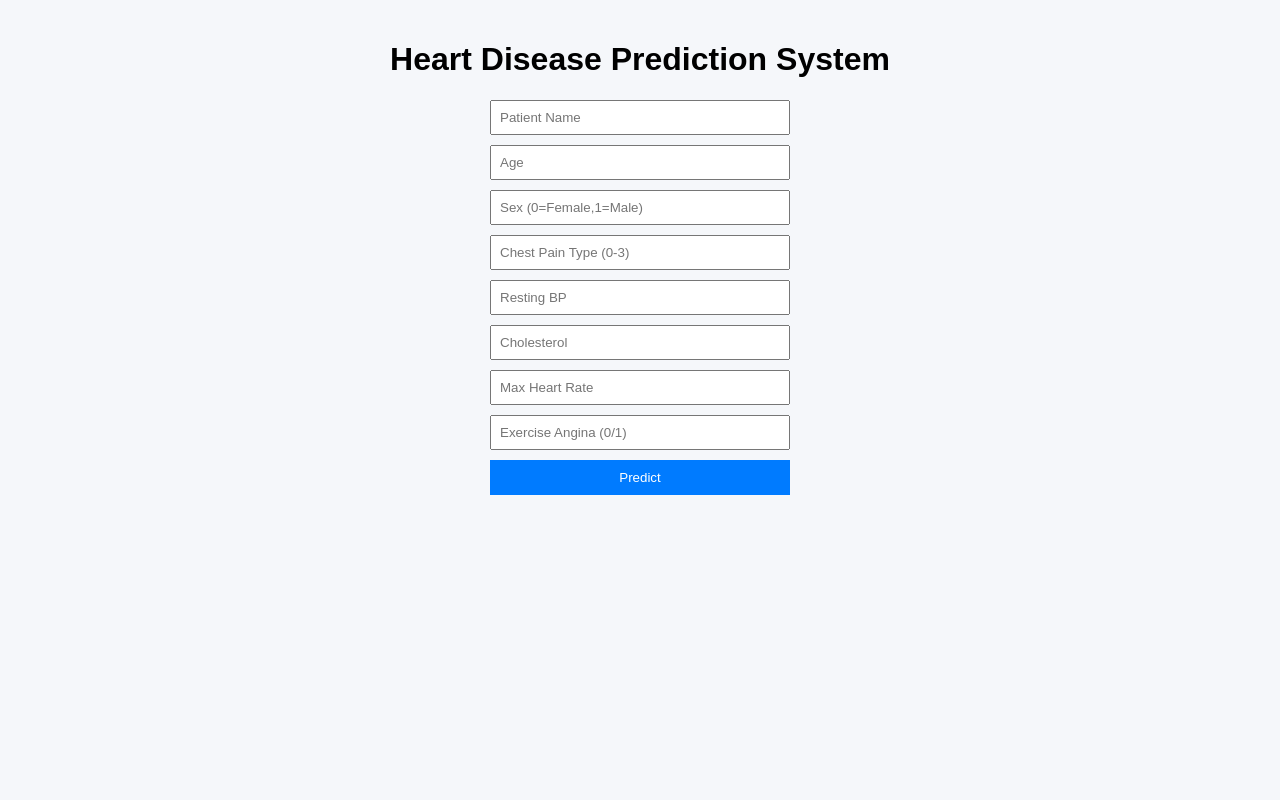
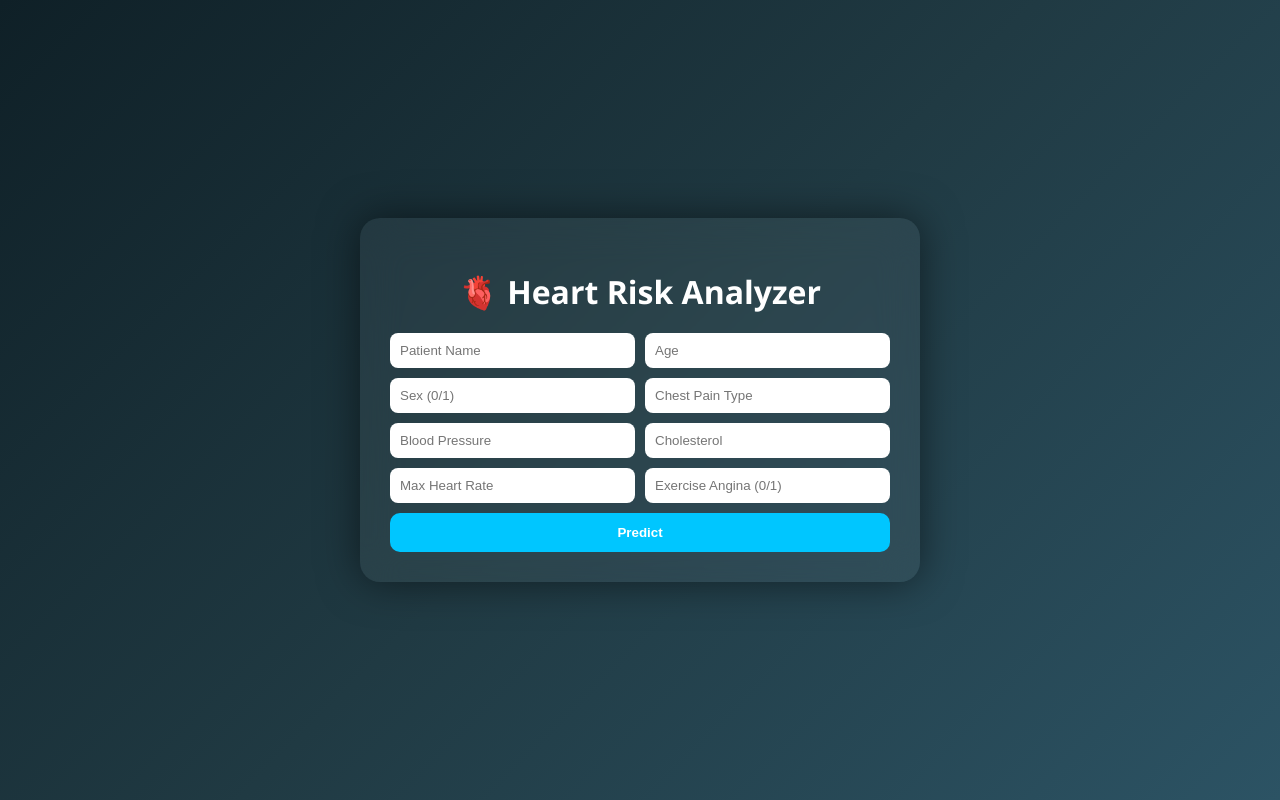
Before and after one commit to saisravanthikondaviti-web/heartdisease, a React (Create React App) app: page / in a window 1280 px wide. Built offline with nearby package versions, Linux system fonts and the light colour scheme.

Commit message:
second commit

```diff
--- a/src/App.css
+++ b/src/App.css
@@ -1,48 +1,177 @@
 body {
-  font-family: Arial, sans-serif;
-  background: #f5f7fa;
+  margin: 0;
+  font-family: 'Segoe UI', sans-serif;
+  background: linear-gradient(135deg, #0f2027, #203a43, #2c5364);
+  color: white;
 }
 
-.app {
-  text-align: center;
-  padding: 20px;
+.app-container {
+  display: flex;
+  justify-content: center;
+  align-items: center;
+  min-height: 100vh;
 }
 
-.form {
-  display: flex;
-  flex-direction: column;
-  width: 300px;
-  margin: auto;
+.card {
+  background: rgba(255, 255, 255, 0.05);
+  backdrop-filter: blur(20px);
+  padding: 30px;
+  border-radius: 20px;
+  width: 500px;
+  box-shadow: 0 0 40px rgba(0,0,0,0.5);
+}
+
+.title {
+  text-align: center;
+  margin-bottom: 20px;
+}
+
+.form-grid {
+  display: grid;
+  grid-template-columns: 1fr 1fr;
   gap: 10px;
 }
 
 input {
-  padding: 8px;
+  padding: 10px;
+  border-radius: 8px;
+  border: none;
+  outline: none;
 }
 
 button {
-  padding: 10px;
-  background: #007bff;
+  grid-column: span 2;
+  padding: 12px;
+  background: #00c6ff;
+  border: none;
+  border-radius: 10px;
   color: white;
-  border: none;
+  font-weight: bold;
   cursor: pointer;
+  transition: 0.3s;
+}
+
+button:hover {
+  background: #0072ff;
 }
 
 .result-card {
   margin-top: 20px;
   padding: 20px;
-  width: 400px;
-  margin-left: auto;
-  margin-right: auto;
-  border-radius: 10px;
+  border-radius: 15px;
+  text-align: center;
+  transition: 0.3s;
 }
 
 .high {
-  background-color: #ffcccc;
-  border: 2px solid red;
+  background: rgba(255, 0, 0, 0.15);
+  box-shadow: 0 0 25px red;
 }
 
 .low {
-  background-color: #ccffcc;
-  border: 2px solid green;
+  background: rgba(0, 255, 0, 0.15);
+  box-shadow: 0 0 25px lime;
 }
+
+/* HEART SHAPE */
+.heart {
+  width: 60px;
+  height: 60px;
+  background: red;
+  position: relative;
+  transform: rotate(-45deg);
+  margin: 20px auto;
+  animation: beat 1s infinite;
+}
+
+.heart:before,
+.heart:after {
+  content: "";
+  width: 60px;
+  height: 60px;
+  background: red;
+  border-radius: 50%;
+  position: absolute;
+}
+
+.heart:before {
+  top: -30px;
+  left: 0;
+}
+
+.heart:after {
+  left: 30px;
+  top: 0;
+}
+
+.safe {
+  background: lime;
+}
+
+.safe:before,
+.safe:after {
+  background: lime;
+}
+
+@keyframes beat {
+  0% { transform: scale(1) rotate(-45deg); }
+  50% { transform: scale(1.2) rotate(-45deg); }
+  100% { transform: scale(1) rotate(-45deg); }
+}
+
+/* MODAL OVERLAY */
+.modal-overlay {
+  position: fixed;
+  top: 0;
+  left: 0;
+  width: 100%;
+  height: 100%;
+  background: rgba(0,0,0,0.7);
+  backdrop-filter: blur(6px);
+  display: flex;
+  justify-content: center;
+  align-items: center;
+  animation: fadeIn 0.3s ease-in-out;
+  z-index: 1000;
+}
+
+/* MODAL CARD */
+.modal {
+  background: rgba(20, 20, 20, 0.95);
+  padding: 30px;
+  border-radius: 20px;
+  width: 500px;
+  position: relative;
+  animation: popUp 0.3s ease-in-out;
+}
+
+/* CLOSE BUTTON */
+.close-btn {
+  position: absolute;
+  top: 15px;
+  right: 20px;
+  font-size: 24px;
+  cursor: pointer;
+  color: white;
+}
+
+.close-btn:hover {
+  color: red;
+}
+
+/* ANIMATIONS */
+@keyframes popUp {
+  0% {
+    transform: scale(0.7);
+    opacity: 0;
+  }
+  100% {
+    transform: scale(1);
+    opacity: 1;
+  }
+}
+
+@keyframes fadeIn {
+  from { opacity: 0; }
+  to { opacity: 1; }
+}
--- a/src/App.js
+++ b/src/App.js
@@ -4,8 +4,7 @@ import "./App.css";
 
 function App() {
   return (
-    <div className="app">
-      <h1>Heart Disease Prediction System</h1>
+    <div className="app-container">
       <PredictionForm />
     </div>
   );
--- a/src/components/PredictionForm.js
+++ b/src/components/PredictionForm.js
@@ -16,6 +16,7 @@ function PredictionForm() {
   });
 
   const [result, setResult] = useState(null);
+  const [showModal, setShowModal] = useState(false);
 
   const handleChange = (e) => {
     setFormData({
@@ -44,26 +45,37 @@ function PredictionForm() {
 
     const data = await response.json();
     setResult(data);
+    setShowModal(true);
   };
 
   return (
-    <div>
-      <form onSubmit={handleSubmit} className="form">
+    <>
+      <div className="card">
+        <h1 className="title">🫀 Heart Risk Analyzer</h1>
 
+        <form onSubmit={handleSubmit} className="form-grid">
           <input name="name" placeholder="Patient Name" onChange={handleChange} required />
           <input name="age" placeholder="Age" onChange={handleChange} required />
-        <input name="sex" placeholder="Sex (0=Female,1=Male)" onChange={handleChange} required />
-        <input name="cp" placeholder="Chest Pain Type (0-3)" onChange={handleChange} required />
-        <input name="trestbps" placeholder="Resting BP" onChange={handleChange} required />
+          <input name="sex" placeholder="Sex (0/1)" onChange={handleChange} required />
+          <input name="cp" placeholder="Chest Pain Type" onChange={handleChange} required />
+          <input name="trestbps" placeholder="Blood Pressure" onChange={handleChange} required />
           <input name="chol" placeholder="Cholesterol" onChange={handleChange} required />
           <input name="thalach" placeholder="Max Heart Rate" onChange={handleChange} required />
           <input name="exang" placeholder="Exercise Angina (0/1)" onChange={handleChange} required />
 
           <button type="submit">Predict</button>
         </form>
+      </div>
 
-      {result && <ResultCard result={result} name={formData.name} />}
+      {showModal && (
+        <div className="modal-overlay">
+          <div className="modal">
+            <span className="close-btn" onClick={() => setShowModal(false)}>×</span>
+            <ResultCard result={result} name={formData.name} />
           </div>
+        </div>
+      )}
+    </>
   );
 }
 
--- a/src/components/ResultCard.js
+++ b/src/components/ResultCard.js
@@ -5,12 +5,15 @@ function ResultCard({ result, name }) {
 
   return (
     <div className={`result-card ${isHighRisk ? "high" : "low"}`}>
-      <h2>Patient: {name}</h2>
+
+      <div className={`heart ${isHighRisk ? "danger" : "safe"}`}></div>
+
+      <h2>{name}</h2>
       <p><strong>Prediction:</strong> {result.prediction}</p>
       <p><strong>Risk Level:</strong> {result.risk_level}</p>
       <p><strong>Disease Type:</strong> {result.disease_type}</p>
 
-      <h3>Precautions:</h3>
+      <h3>Precautions</h3>
       <ul>
         {result.precautions.map((item, index) => (
           <li key={index}>{item}</li>
```
Lines whose indentation alone changed are shown as unchanged.
